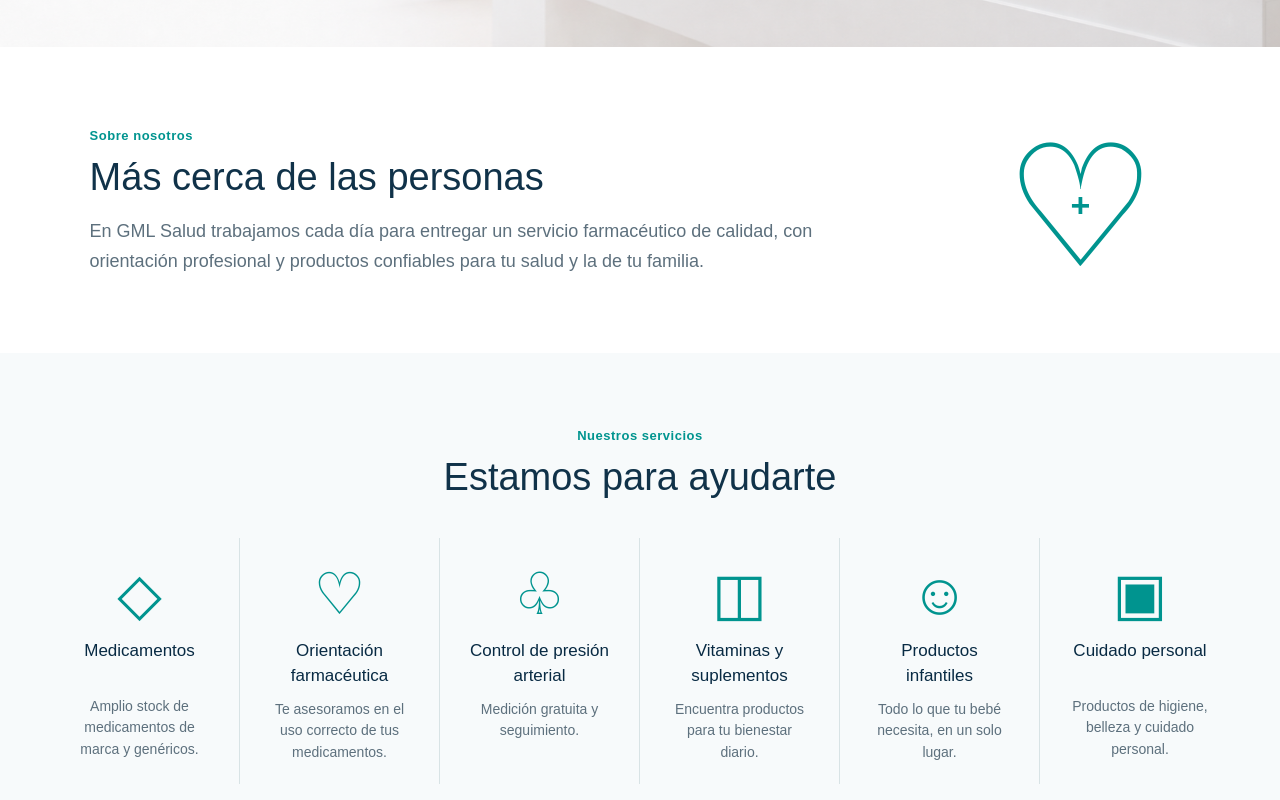
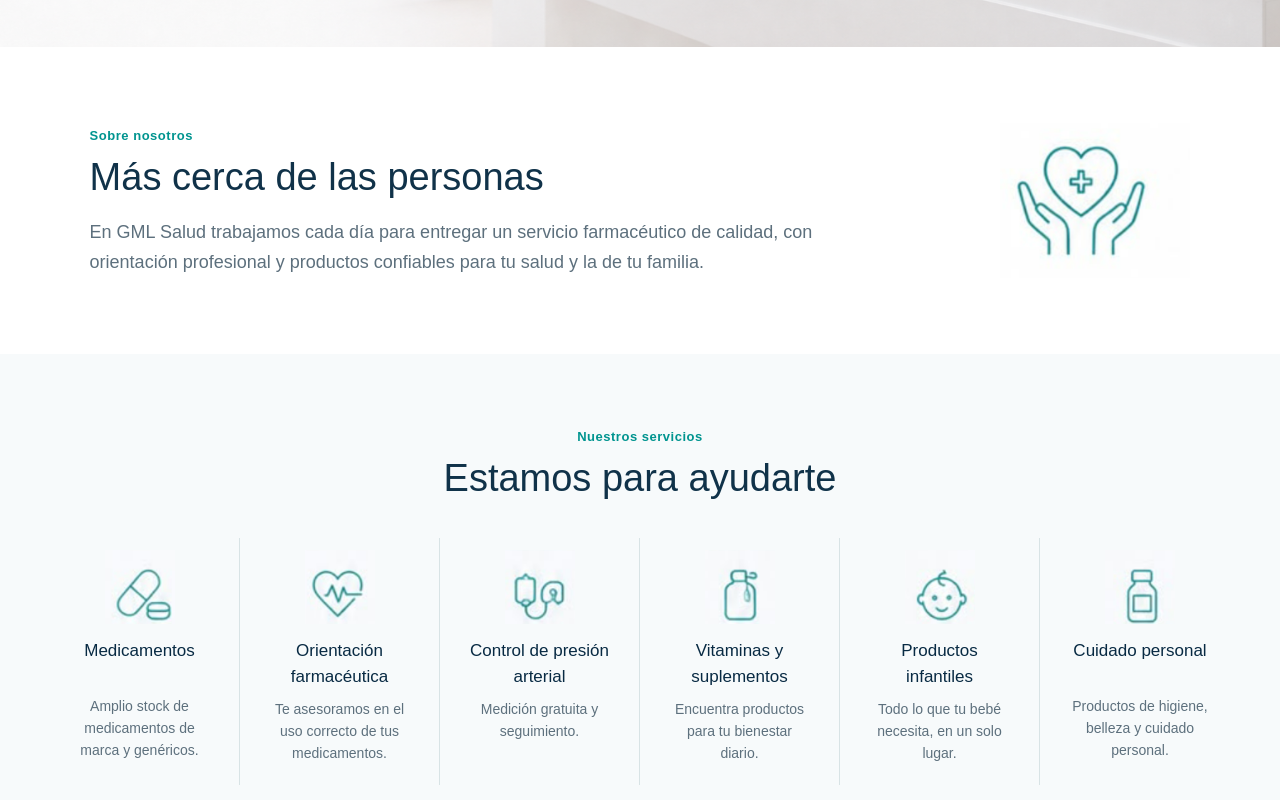
Before and after one commit to gmlsalud-com/gmlsalud-com, a Next.js app: page / in a window 1280 px wide. Shown: the part 620-1420 px from the top of the page. Built offline with nearby package versions, Linux system fonts and the light colour scheme.

Commit message:
Restore approved icons and photography

```diff
--- a/app/globals.css
+++ b/app/globals.css
@@ -54,3 +54,8 @@
 .advice-live{max-width:1600px;margin:auto;padding:72px 48px}.advice-live>h2{margin:8px 0 30px;font-size:38px}.advice-cards{display:grid;grid-template-columns:repeat(3,1fr);gap:26px}.advice-cards article{overflow:hidden;border:1px solid #dce5e7;border-radius:12px;background:#fff;box-shadow:0 8px 25px rgba(8,42,67,.05)}.advice-cards img{display:block;width:100%;height:230px;object-fit:cover}.advice-cards article>div{padding:24px}.advice-cards h3{margin:0 0 12px;color:var(--navy);font-size:20px;line-height:1.35}.advice-cards p{margin:0;font-size:15px}
 @media(max-width:1000px){.services-list{grid-template-columns:repeat(3,1fr)}.services-list article:nth-child(3){border-right:0}.services-list article{border-bottom:1px solid #d8e3e5}}
 @media(max-width:800px){.site-header.nav-open nav{position:absolute;top:76px;left:0;right:0;display:flex;flex-direction:column;align-items:stretch;gap:0;padding:10px 18px 18px;background:#fff;box-shadow:0 14px 30px rgba(8,42,67,.12)}.site-header.nav-open nav a{padding:13px 4px;border-bottom:1px solid #edf2f2}.hero{height:590px;min-height:590px;background-position:62% center}.hero-live{height:100%;display:flex;flex-direction:column;justify-content:flex-end;padding:70px 20px 42px;background:linear-gradient(0deg,rgba(255,255,255,.98) 0%,rgba(255,255,255,.9) 42%,rgba(255,255,255,0) 78%)}.hero-live h1{font-size:43px}.hero-live p{font-size:15px}.hero-actions{gap:10px;margin-top:20px}.hero-actions .pill{min-width:0;flex:1;padding:13px 8px}.about-live{padding:55px 20px}.about-live h2{font-size:28px}.about-live p{font-size:15px}.care-icon{display:none}.services-live{padding:48px 18px}.services-heading{text-align:left}.services-heading h2{font-size:28px}.services-list{grid-template-columns:repeat(2,1fr)}.services-list article{padding:18px 10px}.services-list article:nth-child(2n){border-right:0}.services-list i{font-size:43px}.services-list h3{font-size:14px}.services-list p{font-size:12px}.advice-live{padding:52px 20px}.advice-live>h2{font-size:28px}.advice-cards{grid-template-columns:1fr}.advice-cards img{height:210px}}
+.care-icon-original{width:190px;height:155px;flex:0 0 190px;background-image:url('/sobre-nosotros-gml.png');background-repeat:no-repeat;background-size:942px 267px;background-position:-620px -51px}
+.service-icon-original{display:block;width:70px;height:70px;margin:0 auto;background-image:url('/servicios-gml.png');background-repeat:no-repeat;background-size:940px 342px}
+.service-icon-original.icon-1{background-position:-76px -94px}.service-icon-original.icon-2{background-position:-219px -94px}.service-icon-original.icon-3{background-position:-362px -94px}.service-icon-original.icon-4{background-position:-505px -94px}.service-icon-original.icon-5{background-position:-646px -94px}.service-icon-original.icon-6{background-position:-788px -94px}
+.advice-cards img{height:auto;aspect-ratio:2.9/1;object-fit:cover}
+@media(max-width:800px){.care-icon-original{display:none}.service-icon-original{transform:scale(.86);transform-origin:center}.advice-cards img{height:auto;aspect-ratio:2.9/1}}
--- a/app/page.tsx
+++ b/app/page.tsx
@@ -2,12 +2,12 @@
 import Header from "./Header";
 
 const services = [
-  { icon: "◇", title: "Medicamentos", text: "Amplio stock de medicamentos de marca y genéricos." },
-  { icon: "♡", title: "Orientación farmacéutica", text: "Te asesoramos en el uso correcto de tus medicamentos." },
-  { icon: "♧", title: "Control de presión arterial", text: "Medición gratuita y seguimiento." },
-  { icon: "◫", title: "Vitaminas y suplementos", text: "Encuentra productos para tu bienestar diario." },
-  { icon: "☺", title: "Productos infantiles", text: "Todo lo que tu bebé necesita, en un solo lugar." },
-  { icon: "▣", title: "Cuidado personal", text: "Productos de higiene, belleza y cuidado personal." },
+  { icon: 1, title: "Medicamentos", text: "Amplio stock de medicamentos de marca y genéricos." },
+  { icon: 2, title: "Orientación farmacéutica", text: "Te asesoramos en el uso correcto de tus medicamentos." },
+  { icon: 3, title: "Control de presión arterial", text: "Medición gratuita y seguimiento." },
+  { icon: 4, title: "Vitaminas y suplementos", text: "Encuentra productos para tu bienestar diario." },
+  { icon: 5, title: "Productos infantiles", text: "Todo lo que tu bebé necesita, en un solo lugar." },
+  { icon: 6, title: "Cuidado personal", text: "Productos de higiene, belleza y cuidado personal." },
 ];
 
 export default function Home() {
@@ -32,13 +32,13 @@
           <h2>Más cerca de las personas</h2>
           <p>En GML Salud trabajamos cada día para entregar un servicio farmacéutico de calidad, con orientación profesional y productos confiables para tu salud y la de tu familia.</p>
         </div>
-        <div className="care-icon" aria-hidden="true"><span>+</span>♡</div>
+        <div className="care-icon-original" role="img" aria-label="Manos cuidando un corazón con símbolo de salud" />
       </section>
 
       <section className="services-live" id="servicios">
         <div className="services-heading"><span className="eyebrow">Nuestros servicios</span><h2>Estamos para ayudarte</h2></div>
         <div className="services-list">
-          {services.map((service) => <article key={service.title}><i aria-hidden="true">{service.icon}</i><h3>{service.title}</h3><p>{service.text}</p></article>)}
+          {services.map((service) => <article key={service.title}><i className={`service-icon-original icon-${service.icon}`} aria-hidden="true" /><h3>{service.title}</h3><p>{service.text}</p></article>)}
         </div>
       </section>
 
```
